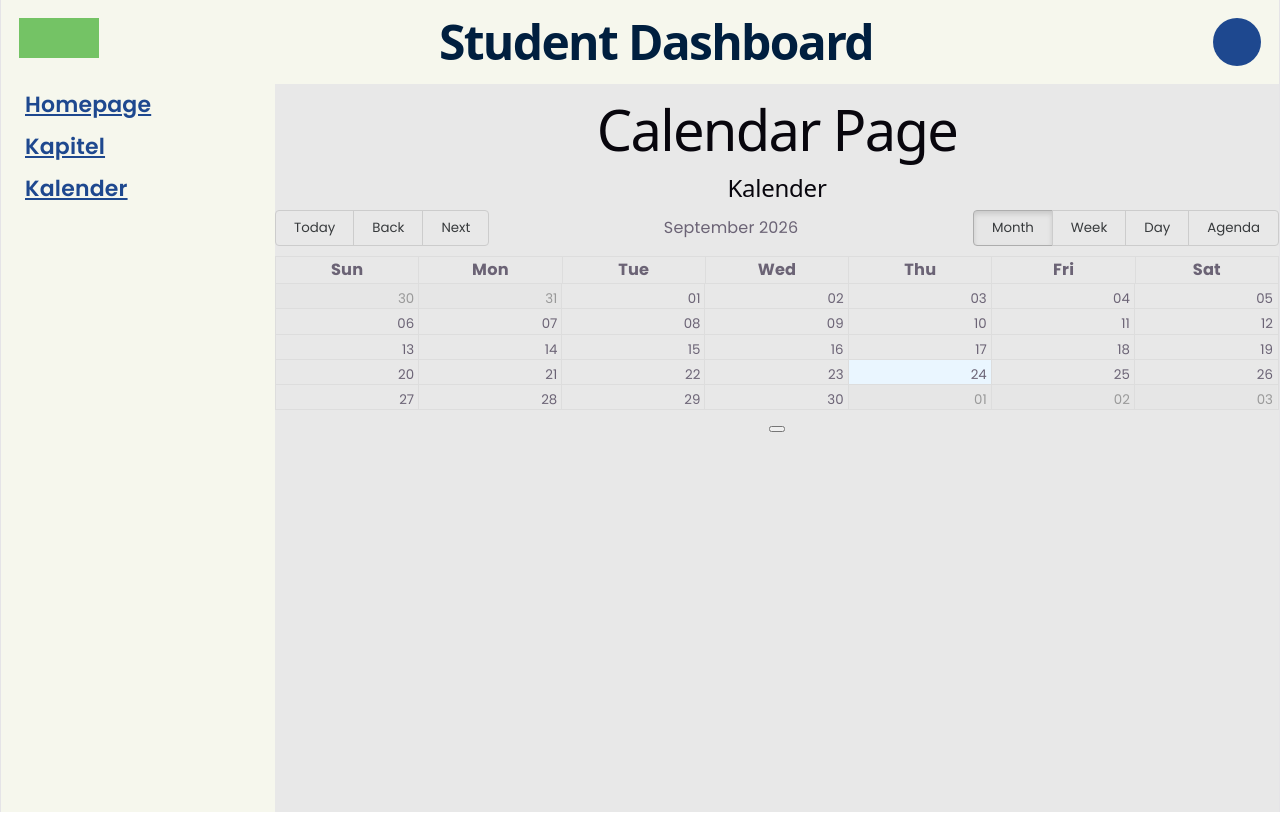
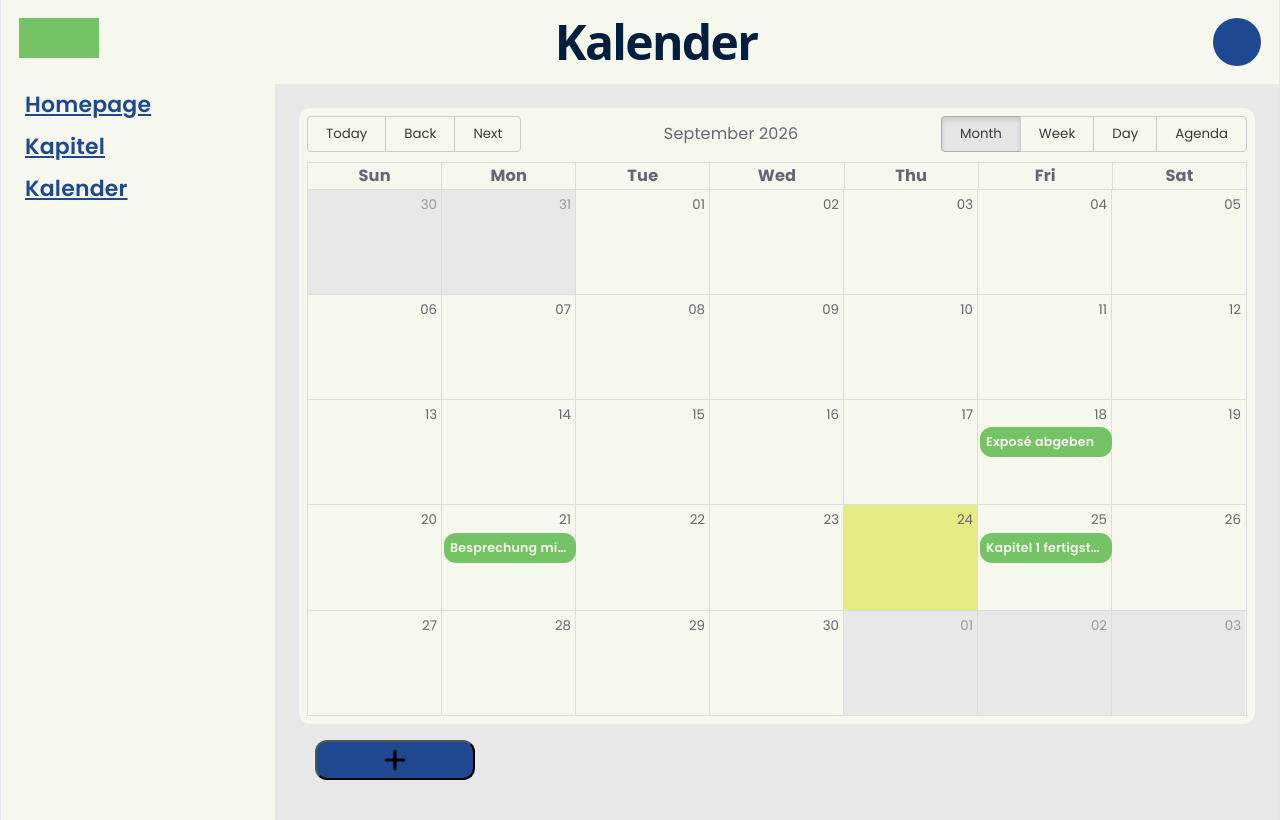
Before and after one commit to DerKeck05/MME_SS26_Gruppe_H_Thesis_expose, a React (Vite) app in the folder frontend/: page /calendar in a window 1280 px wide. Built offline with nearby package versions, Linux system fonts and the light colour scheme; no server answers.

Commit message:
Styled the Big-calendar a bit and added a button to add new Events (no functionality yet)

```diff
--- a/frontend/package.json
+++ b/frontend/package.json
@@ -10,6 +10,7 @@
     "preview": "vite preview"
   },
   "dependencies": {
+    "lucide-react": "^1.46.0",
     "react": "^19.2.8",
     "react-big-calendar": "^1.20.0",
     "react-dom": "^19.2.8",
--- a/frontend/src/student_pages/calendar_pages/calendar-component.tsx
+++ b/frontend/src/student_pages/calendar_pages/calendar-component.tsx
@@ -1,13 +1,35 @@
 import { Calendar, momentLocalizer } from 'react-big-calendar';
 import moment from 'moment';
 import "react-big-calendar/lib/css/react-big-calendar.css";
-import { useEffect, useState } from "react";
-import { getCalendarEntries } from "../apis/calendar-api";
+import "./calendar-styling.css";
+import { /*useEffect,*/ useState } from "react";
+//import { getCalendarEntries } from "../apis/calendar-api";
 
 const localizer = momentLocalizer(moment);
 
 // TODO: Hier später die tatsächliche aktuelle ThesisID verwenden
-const thesisID = 1;
+//const thesisID = 1;
+
+const dummyEvents: CalendarEvent[] = [
+    {
+        id: 1,
+        title: "Exposé abgeben",
+        start: new Date(2026, 8, 18, 10, 0),
+        end: new Date(2026, 8, 18, 11, 0)
+    },
+    {
+        id: 2,
+        title: "Besprechung mit Betreuer",
+        start: new Date(2026, 8, 21, 14, 0),
+        end: new Date(2026, 8, 21, 15, 30)
+    },
+    {
+        id: 3,
+        title: "Kapitel 1 fertigstellen",
+        start: new Date(2026, 8, 25, 9, 0),
+        end: new Date(2026, 8, 25, 12, 0)
+    }
+];
 
 interface CalendarEvent {
     id: number;
@@ -17,8 +39,9 @@ interface CalendarEvent {
 }
 
 function CalendarComponent() {
-    const [events, setEvents] = useState<CalendarEvent[]>([]);
+    const [events/*, setEvents*/] = useState<CalendarEvent[]>(dummyEvents);
 
+    /*
     useEffect(() => {
         async function loadEvents() {
             try {
@@ -42,12 +65,10 @@ function CalendarComponent() {
         }
 
         loadEvents();
-    }, []);
+    }, []);*/
 
     return (
         <div className="calendar-component">
-            <h2>Kalender</h2>
-
             <div className="calendar-div">
                 <Calendar
                     localizer={localizer}
@@ -56,10 +77,6 @@ function CalendarComponent() {
                     endAccessor="end"
                 />
             </div>
-
-            <div className={"calendar-add-buttons"}>
-                <button />
-            </div>
         </div>
     );
 }
--- a/frontend/src/student_pages/calendar_pages/calendar-page.tsx
+++ b/frontend/src/student_pages/calendar_pages/calendar-page.tsx
@@ -1,12 +1,20 @@
 import CalendarComponent from "./calendar-component";
 import "../calendar_pages/calendar-stylesheet.css";
+import {Plus} from "lucide-react";
 
 
 function CalendarPage() {
     return (
         <div className="calendar-page-main">
-            <h1>Calendar Page</h1>
             <CalendarComponent/>
+            <div className={"calendar-add-buttons"}>
+                <button onClick={() => {
+                    console.log("clicked");
+                    // Hier dann Ereignis Erstellen Window aufrufen
+                }} title="Neues Ereignis erstellen">
+                    <Plus size={30} strokeWidth={2.5}/>
+                </button>
+            </div>
         </div>
     );
 }
--- a/frontend/src/student_pages/calendar_pages/calendar-stylesheet.css
+++ b/frontend/src/student_pages/calendar_pages/calendar-stylesheet.css
@@ -1,4 +1,31 @@
 
 .calendar-div {
-    height: 200px;
+    height: 600px;
+    background-color: var(--white);
+    padding: var(--spacing-small);
+    border-radius: var(--border-radius);
 }
+
+.calendar-page-main {
+    padding: var(--spacing-large);
+}
+
+.calendar-add-buttons {
+    display: flex;
+    width: 100%;
+    margin: var(--spacing-medium);
+    justify-content: flex-start;
+    flex-direction: row;
+
+}
+
+.calendar-add-buttons button {
+    width: 160px;
+    height: 40px;
+    border-radius: var(--border-radius);
+    background-color: var(--night-blue);
+    display: flex;
+    justify-content: center;
+    align-items: center;
+    cursor: pointer;
+}
--- /dev/null
+++ b/frontend/src/student_pages/calendar_pages/calendar-styling.css
@@ -0,0 +1,44 @@
+/*
+
+Klasse	            Was wird verändert?
+.rbc-calendar	    gesamter Kalender
+.rbc-toolbar	    obere Leiste mit ← Heute → + Monatsname
+.rbc-toolbar button	Buttons der Toolbar
+.rbc-toolbar-label	z. B. „September 2026“
+.rbc-month-view	    kompletter Monatskalender
+.rbc-header	        Wochentage oben, z. B. Mo, Di, Mi
+.rbc-month-row	    einzelne Kalenderwoche
+.rbc-date-cell	    Tageszahl
+.rbc-off-range	    Tage aus vorherigem/nächstem Monat
+.rbc-today	        heutiger Tag
+.rbc-event	        deine Events
+.rbc-event-content	Text innerhalb eines Events
+.rbc-row-segment	Event-Bereich innerhalb einer Woche
+*/
+
+.rbc-event {
+    background-color: var(--primary);
+    margin: 1px;
+    padding: 2px 6px;
+    box-sizing: border-box;
+    border-radius: var(--border-radius);
+    color: var(--white);
+    font-size: 70%;
+    font-weight: 600;
+}
+
+.rbc-event:focus {
+    outline: 5px auto var(--secondary);
+}
+
+.rbc-today {
+    background-color: color-mix(
+            in srgb,
+            var(--secondary) 65%,
+            transparent
+    );
+}
+
+.rbc-off-range-bg {
+    background: var(--background-grey);
+}
--- a/frontend/src/student_pages/skeleton/student-dashboard-skeleton.tsx
+++ b/frontend/src/student_pages/skeleton/student-dashboard-skeleton.tsx
@@ -1,15 +1,29 @@
 import "../student-dashboard-stylesheet.css";
 import Sidebar from "./sidebar.tsx";
 import "lucide-react";
-import { Outlet } from "react-router-dom";
+import { Outlet, useLocation } from "react-router-dom";
+
+
 
 function StudentDashboardSkeleton() {
+    const location = useLocation();
+
+    let pageTitle = "Student Dashboard";
+
+    if(location.pathname === "/") {
+        pageTitle = "Student Dashboard";
+    } else if (location.pathname === "/calendar") {
+        pageTitle = "Kalender";
+    } else if (location.pathname === "/outline") {
+        pageTitle = "Gliederung"
+    }
+
     return (
         <div className="student-dashboard">
 
             <header className="student-dashboard-header">
                 <div className={"logo"}></div>
-                <h1>Student Dashboard</h1>
+                <h1>{pageTitle}</h1>
                 <div className={"profile-button"}>
                 </div>
             </header>
--- a/package.json
+++ b/package.json
@@ -19,7 +19,6 @@
     "@prisma/client": "^7.10.0",
     "dotenv": "^17.4.2",
     "express": "^5.2.1",
-    "lucide-react": "^1.44.0",
     "pg": "^8.23.0",
     "temporal-polyfill": "^1.0.4"
   }
```
Also changed, not shown: 2 other files (tests, documents, lock files or other folders).
